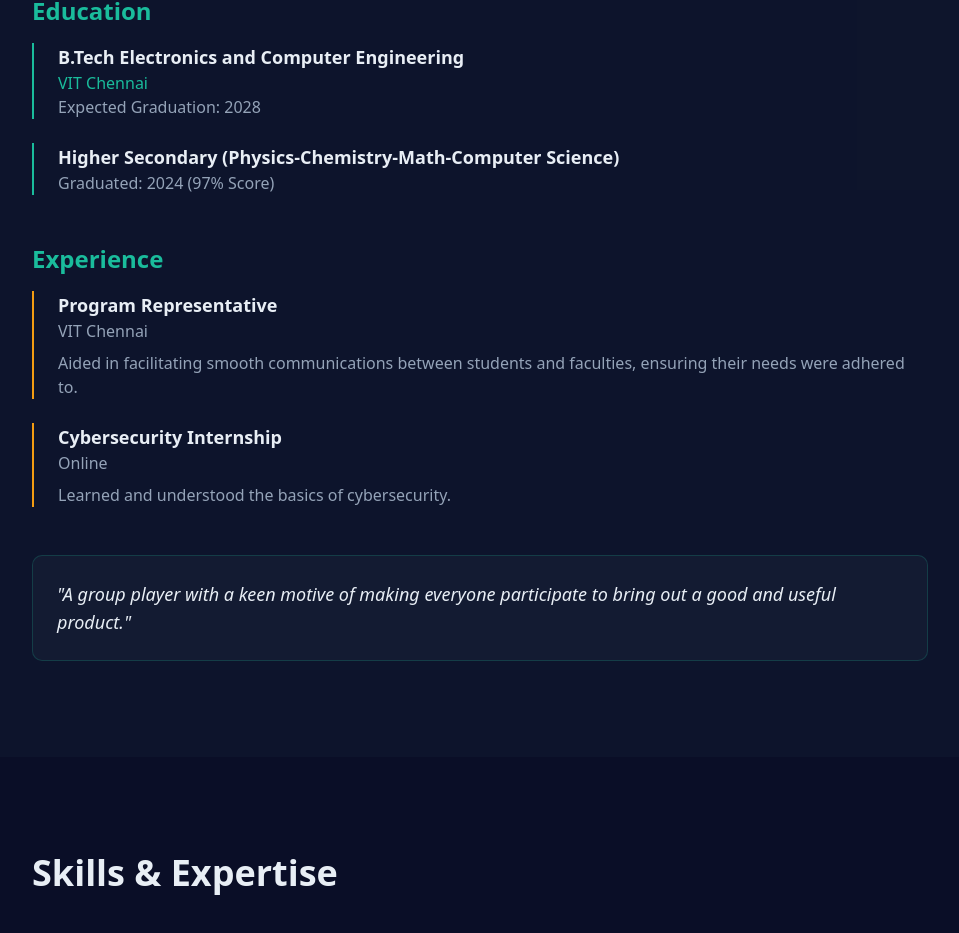
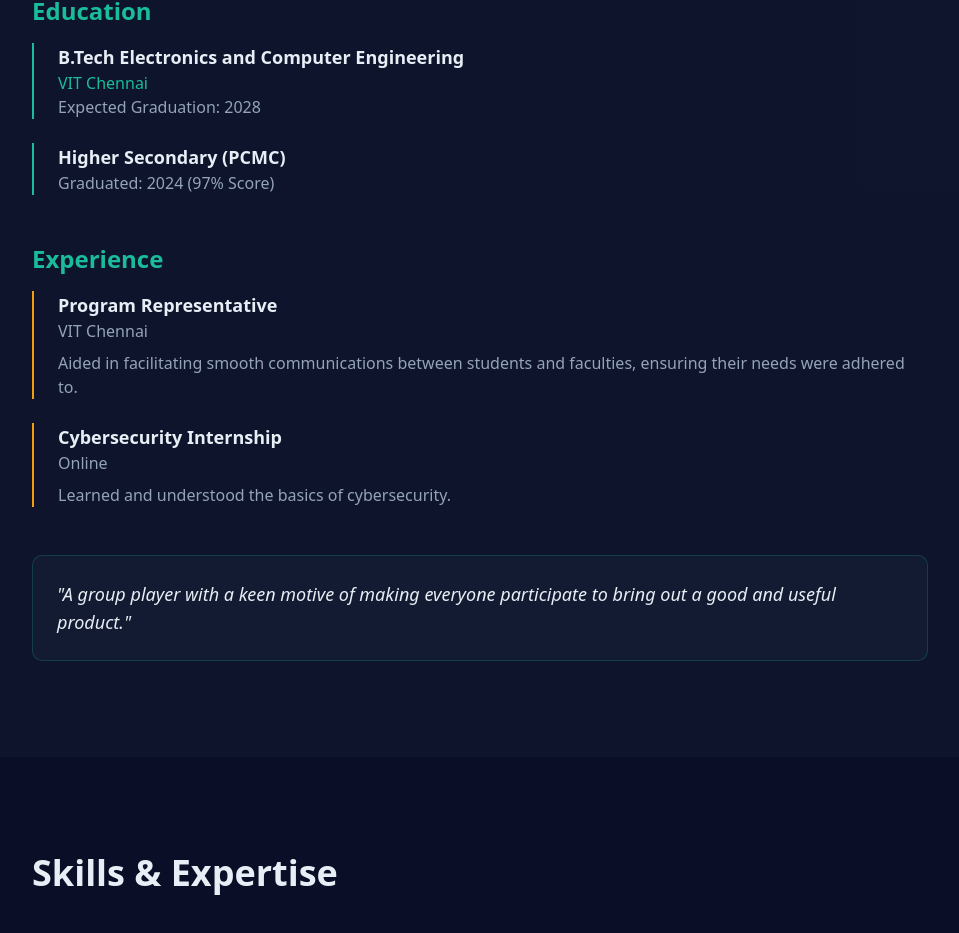
Before and after one commit to Rucarido/portfolio, a Next.js app: page / in a window 1280 px wide. Shown: the part 1335-2268 px from the top of the page, without its empty margins (160-1119 px from the left). Built offline with nearby package versions, Linux system fonts and the light colour scheme.

Commit message:
Shorten Higher Secondary description in about.tsx

```diff
--- a/components/about.tsx
+++ b/components/about.tsx
@@ -33,7 +33,7 @@ export default function About() {
               </div>
               <div className="border-l-2 border-primary pl-6">
                 <h4 className="text-lg font-semibold text-foreground">
-                  Higher Secondary (Physics-Chemistry-Math-Computer Science)
+                  Higher Secondary (PCMC)
                 </h4>
                 <p className="text-muted-foreground">Graduated: 2024 (97% Score)</p>
               </div>
```
